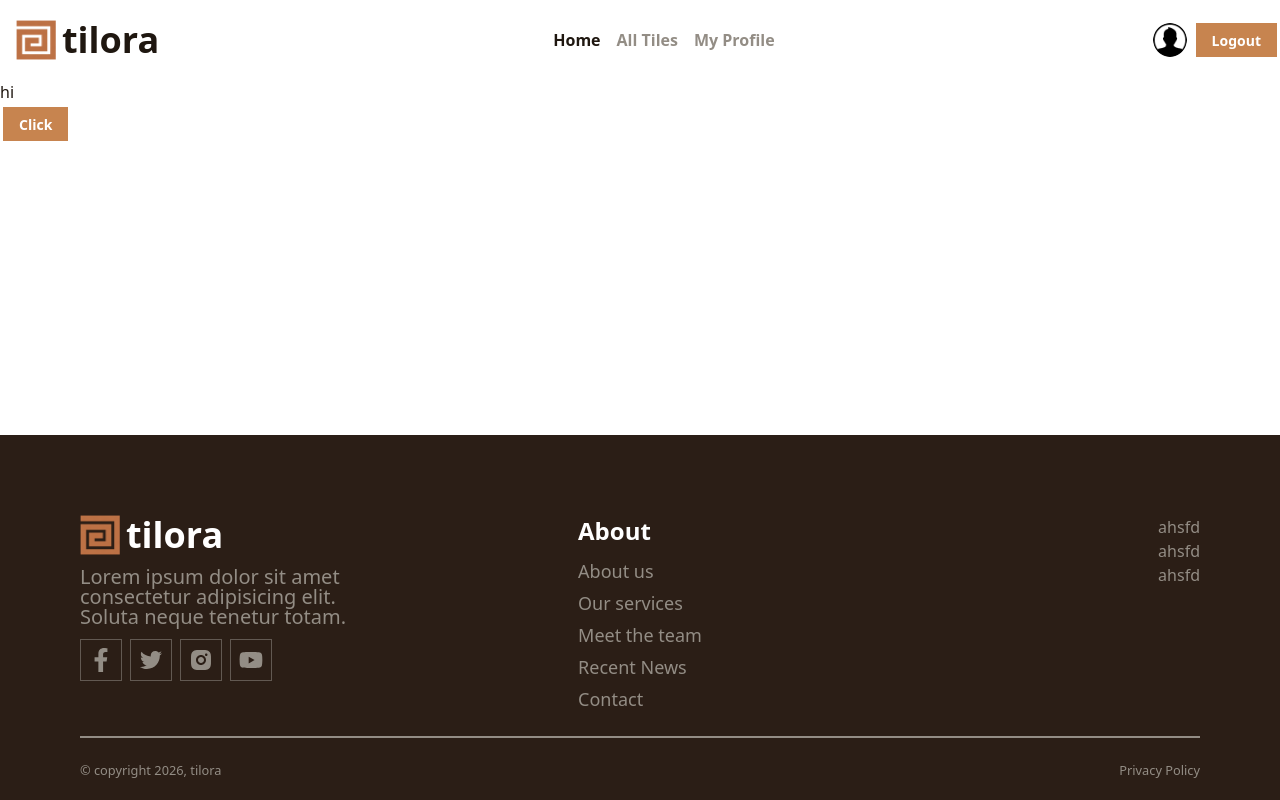
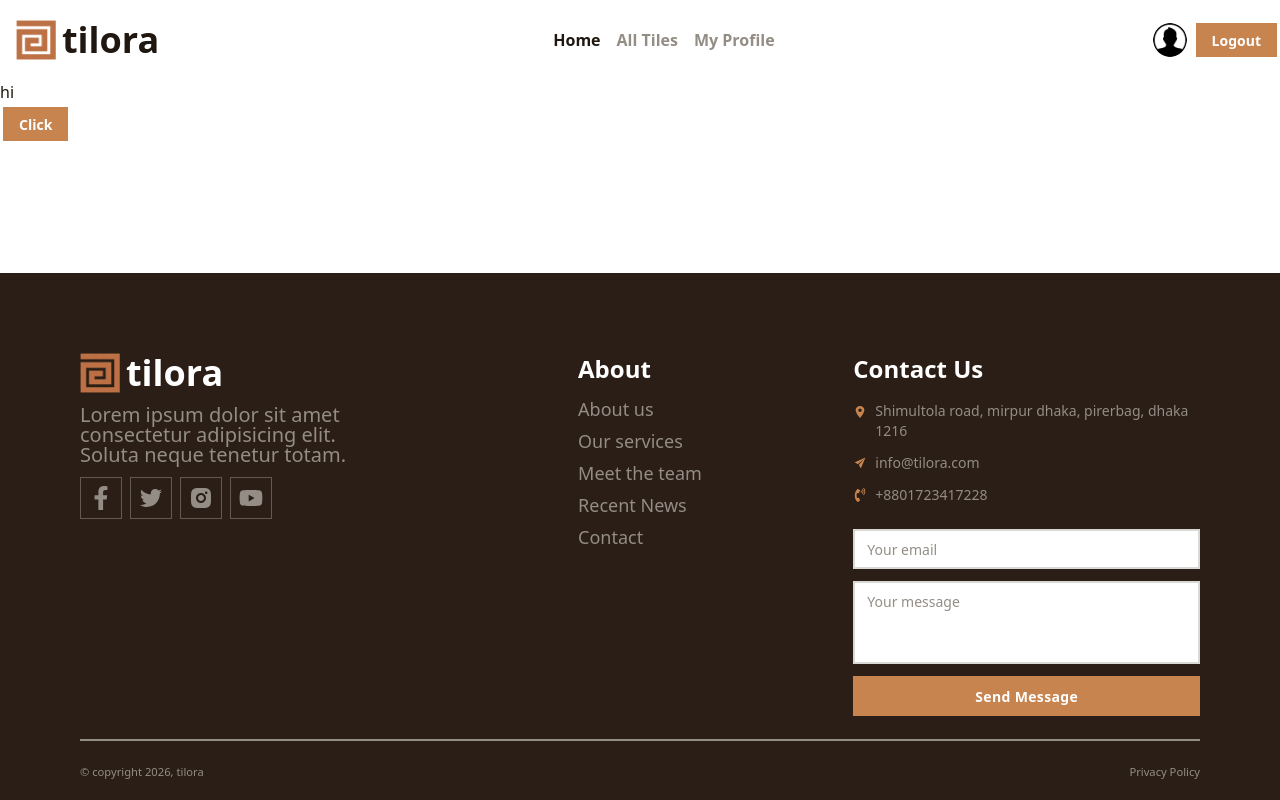
Before and after one commit to mdborhan-dev/tiles-gallery, a Next.js app: page / in a window 1280 px wide. Built offline with nearby package versions, Linux system fonts and the light colour scheme.

Commit message:
footer contact form finished

```diff
--- a/src/app/not-found.jsx
+++ b/src/app/not-found.jsx
@@ -1,14 +1,19 @@
-"use client"
-import notFoundPic from "@/assets/404.png"
+"use client";
+import notFoundPic from "@/assets/404.png";
 import Image from "next/image";
+import Link from "next/link";
 import { IoIosArrowRoundForward } from "react-icons/io";
 const NotFoundPage = () => {
   return (
     <div className="container mx-auto">
       <div className="flex flex-col items-center p-20 gap-4">
-                <Image src={notFoundPic} alt="404" width={1280} height={720}/>
+        <Image src={notFoundPic} alt="404" width={820} height={620} />
         <h2 className="text-3xl font-semibold text-primary">Page not found</h2>
-                <button className="btn btn-primary btn-xl font-medium flex gap-2">Back to home <span>|</span> <IoIosArrowRoundForward/></button>
+        <Link href={"/"}>
+          <button className="btn btn-primary btn-xl font-medium flex gap-2 transition-transform hover:scale-110">
+            Back to home <span>|</span> <IoIosArrowRoundForward />
+          </button>
+        </Link>
       </div>
     </div>
   );
--- a/src/components/shared/Footer.jsx
+++ b/src/components/shared/Footer.jsx
@@ -1,14 +1,16 @@
+"use client"
 import Image from "next/image";
 import logo from "@/assets/logo.png";
 import Link from "next/link";
-import { FaFacebookF, FaYoutube } from "react-icons/fa";
-import { IoLogoTwitter } from "react-icons/io";
+import { FaFacebookF, FaPhoneVolume, FaYoutube } from "react-icons/fa";
+import { IoIosSend, IoLogoTwitter } from "react-icons/io";
 import { RiInstagramFill } from "react-icons/ri";
+import { IoLocationSharp } from "react-icons/io5";
 
 const Footer = () => {
   return (
     <div className="p-20 bg-[#2B1E16] pb-5">
-      <div className="container mx-auto ">
+      <div className="container mx-auto">
         <div className="grid grid-cols-3 justify-between items-start gap-10 text-secondary-text">
           {/* logo and description */}
           <div className="flex flex-col items-start gap-3 w-fit">
@@ -25,44 +27,106 @@ const Footer = () => {
             </p>
             {/* social */}
             <div className="flex items-center justify-start gap-2">
-                <Link href={"/"} className="p-2 border border-[#DAD8D550] hover:border-transparent hover:bg-primary hover:text-white"><FaFacebookF className="text-2xl"/></Link>
-                <Link href={"/"} className="p-2 border border-[#DAD8D550] hover:border-transparent hover:bg-primary hover:text-white"><IoLogoTwitter className="text-2xl"/></Link>
-                <Link href={"/"} className="p-2 border border-[#DAD8D550] hover:border-transparent hover:bg-primary hover:text-white"><RiInstagramFill className="text-2xl"/></Link>
-                <Link href={"/"} className="p-2 border border-[#DAD8D550] hover:border-transparent hover:bg-primary hover:text-white"><FaYoutube className="text-2xl"/></Link>
+              <Link
+                href={"/"}
+                className="p-2 border border-[#DAD8D550] hover:border-transparent hover:bg-primary hover:text-white transition-all duration-200"
+              >
+                <FaFacebookF className="text-2xl" />
+              </Link>
+              <Link
+                href={"/"}
+                className="p-2 border border-[#DAD8D550] hover:border-transparent hover:bg-primary hover:text-white transition-all duration-200"
+              >
+                <IoLogoTwitter className="text-2xl" />
+              </Link>
+              <Link
+                href={"/"}
+                className="p-2 border border-[#DAD8D550] hover:border-transparent hover:bg-primary hover:text-white transition-all duration-200"
+              >
+                <RiInstagramFill className="text-2xl" />
+              </Link>
+              <Link
+                href={"/"}
+                className="p-2 border border-[#DAD8D550] hover:border-transparent hover:bg-primary hover:text-white transition-all duration-200"
+              >
+                <FaYoutube className="text-2xl" />
+              </Link>
             </div>
           </div>
-          <div className="flex justify-evenly items-center gap-4">
+
+          <div className="flex justify-evenly items-start gap-4">
             <div className="flex flex-col justify-start gap-2.5">
               <h2 className="text-2xl font-semibold text-white">About</h2>
               <ul className="flex flex-col gap-1 text-lg">
                 <li>
-                        <Link href={"/about-us"}>About us</Link>
+                  <Link href={"/about-us"} className="hover:text-primary transition-colors">About us</Link>
                 </li>
                 <li>
-                        <Link href={"/services"}>Our services</Link>
+                  <Link href={"/services"} className="hover:text-primary transition-colors">Our services</Link>
                 </li>
                 <li>
-                        <Link href={"/our-team"}>Meet the team</Link>
+                  <Link href={"/our-team"} className="hover:text-primary transition-colors">Meet the team</Link>
                 </li>
                 <li>
-                        <Link href={"/blog"}>Recent News</Link>
+                  <Link href={"/blog"} className="hover:text-primary transition-colors">Recent News</Link>
                 </li>
                 <li>
-                        <Link href={"/contact"}>Contact</Link>
+                  <Link href={"/contact"} className="hover:text-primary transition-colors">Contact</Link>
                 </li>
               </ul>
             </div>
           </div>
-          <div className="flex flex-col items-end">
-            <h2>ahsfd</h2>
-            <h2>ahsfd</h2>
-            <h2>ahsfd</h2>
+
+          <div className="flex flex-col items-start gap-4">
+            <div>
+              <h2 className="text-2xl font-semibold text-white mb-4">Contact Us</h2>
+              <div className="flex flex-col gap-3 text-sm">
+                <p className="flex items-start gap-2">
+                  <IoLocationSharp className="text-primary shrink-0 mt-1" />
+                  <span>Shimultola road, mirpur dhaka, pirerbag, dhaka 1216</span>
+                </p>
+                <p className="flex items-center gap-2">
+                  <IoIosSend className="text-primary shrink-0" />
+                  <Link href="mailto:info@tilora.com" className="hover:text-primary transition-colors">info@tilora.com</Link>
+                </p>
+                <p className="flex items-center gap-2">
+                  <FaPhoneVolume className="text-primary shrink-0" />
+                  <Link href="tel:+8801723417228" className="hover:text-primary transition-colors">+8801723417228</Link>
+                </p>
               </div>
             </div>
+
+            <form className="flex flex-col gap-3 w-full mt-2" onSubmit={(e) => e.preventDefault()}>
+              <input
+                type="email"
+                placeholder="Your email"
+                required
+                className="input w-full bg-base-100 border-2 border-[#DAD8D5] text-secondary-text placeholder:text-secondary-text focus:outline-none focus:border-primary transition-colors"
+              />
+              <textarea
+                placeholder="Your message"
+                rows={3}
+                required
+                className="textarea w-full bg-base-100 border-2 border-[#DAD8D5] text-secondary-text placeholder:text-secondary-text focus:outline-none focus:border-primary transition-colors resize-none"
+              />
+              <button
+              onClick={(e)=>e.preventDefault}
+                type="submit"
+                className="btn btn-primary border-primary w-full font-semibold tracking-wide hover:shadow-lg transition-all duration-200"
+              >
+                Send Message
+              </button>
+            </form>
+          </div>
+        </div>
+
         <div className="divider before:bg-secondary-text after:bg-secondary-text"></div>
-        <div className="flex justify-between items-center text-secondary-text">
+
+        <div className="flex justify-between items-center text-secondary-text text-sm">
           <small>&copy; copyright 2026, tilora</small>
-          <small><Link href={'/'}>Privacy Policy</Link></small>
+          <small>
+            <Link href={"/"} className="hover:text-primary transition-colors">Privacy Policy</Link>
+          </small>
         </div>
       </div>
     </div>
```
Lines whose indentation alone changed are shown as unchanged.
